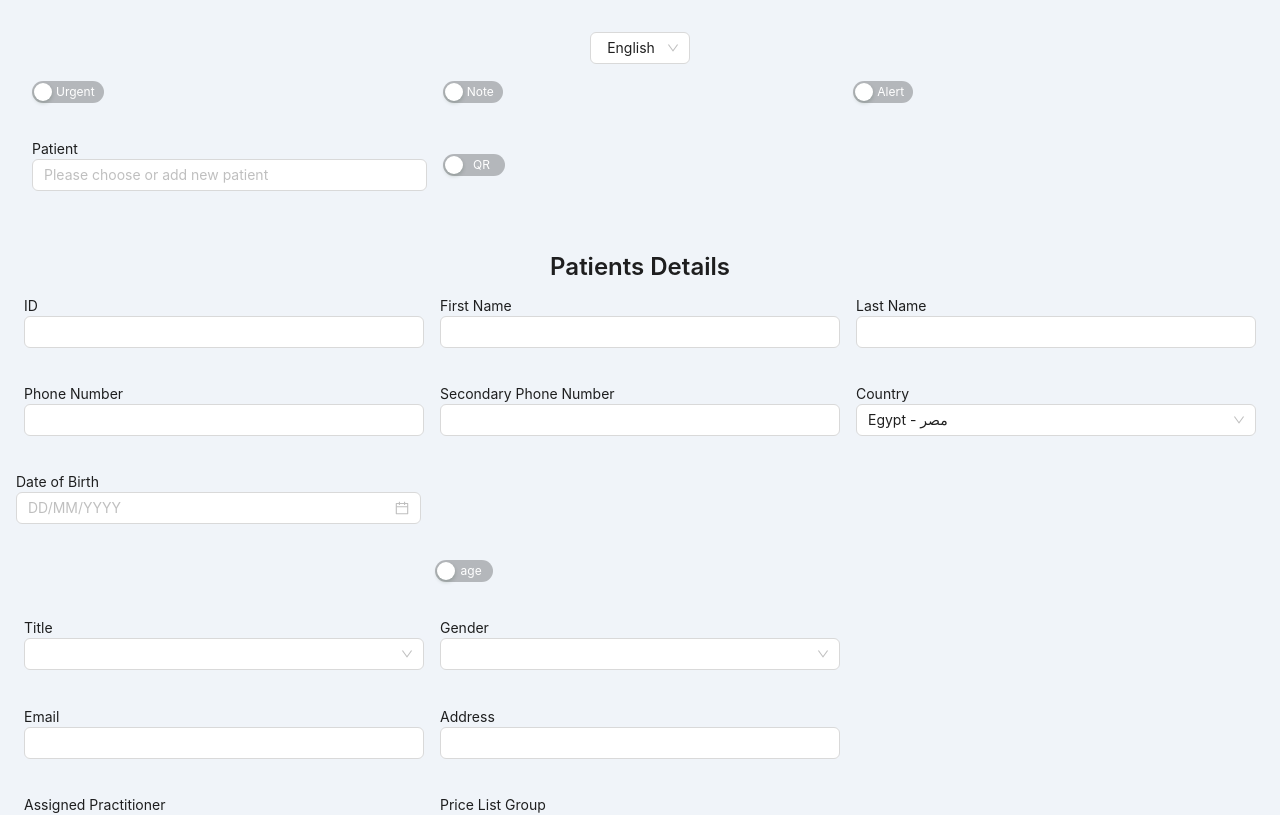
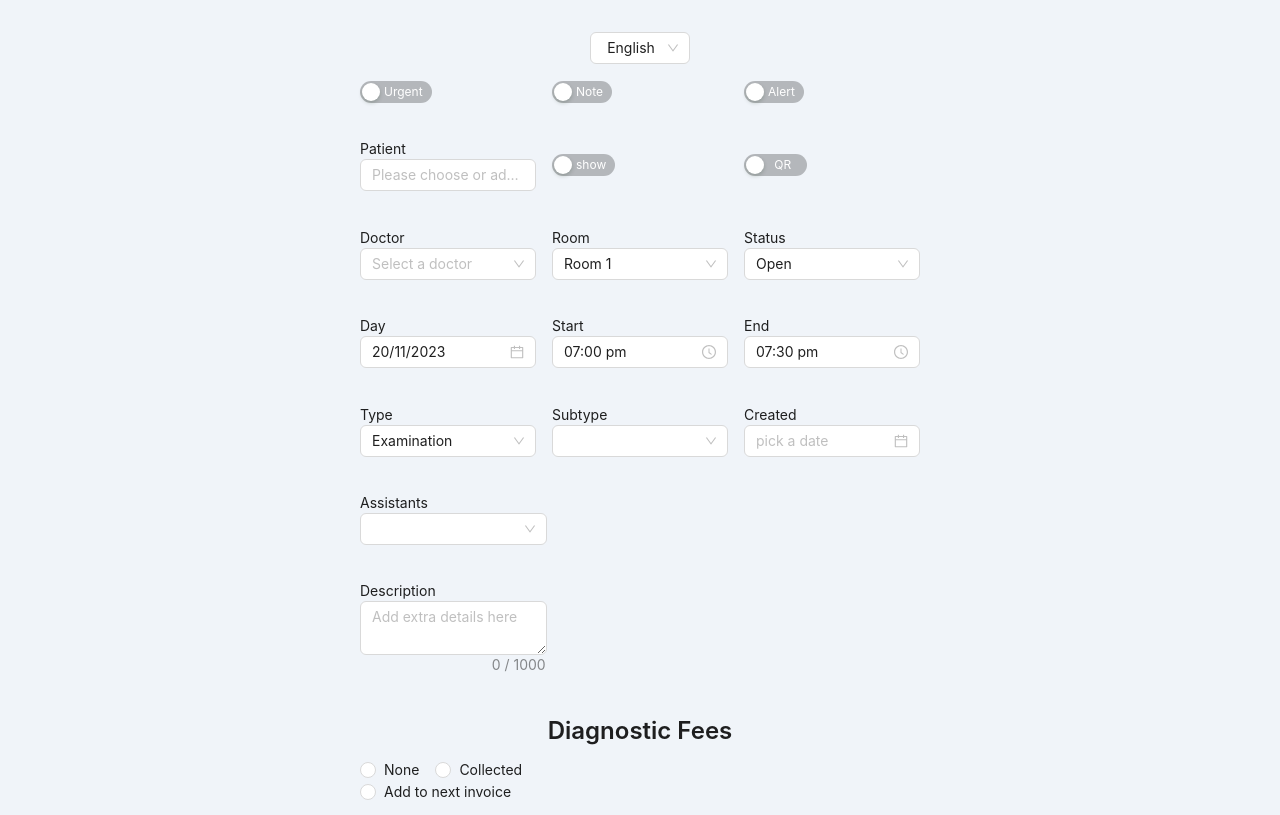
Before and after one commit to Ahmed-Elbessfy/add-patient-app, a React (Vite) app: page / in a window 1280 px wide. Shown: the top 815 px of the page. Built offline with nearby package versions, Linux system fonts and the light colour scheme.

Commit message:
toggle Add Patient Form view

```diff
--- a/src/features/AddAppointmentContainer/newAppointConfig.ts
+++ b/src/features/AddAppointmentContainer/newAppointConfig.ts
@@ -72,6 +72,19 @@ export const addAppointmentFieldsConfig: Item[] = [
       {
         category: "field",
         fieldType: "switch",
+        id: "show_add_patient",
+        testId: "show_add_patient",
+        name: "show_add_patient",
+        schemaName: "show_add_patient",
+        checkedChildren: "hide",
+        unCheckedChildren: "show",
+        defaultChecked: false,
+        validation: [],
+        disability: [{ field: "switch_input_method", value: false }],
+      },
+      {
+        category: "field",
+        fieldType: "switch",
         id: "switch_input_method",
         testId: "switch_input_method",
         name: "switch_input_method",
@@ -115,6 +128,7 @@ export const addAppointmentFieldsConfig: Item[] = [
     category: "layout",
     type: "box",
     gap: 0.5,
+    visibility: [{ field: "show_add_patient", value: true }],
     children: [
       {
         category: "UI",
--- a/src/features/AddAppointmentFields/AddAppointmentInputs.type.tsx
+++ b/src/features/AddAppointmentFields/AddAppointmentInputs.type.tsx
@@ -25,6 +25,7 @@ export type SchemaName =
   | "alert_form"
   | "note_form"
   | "patient_name"
+  | "show_add_patient"
   | "switch_input_method"
   | "note_title"
   | "doctor"
```
